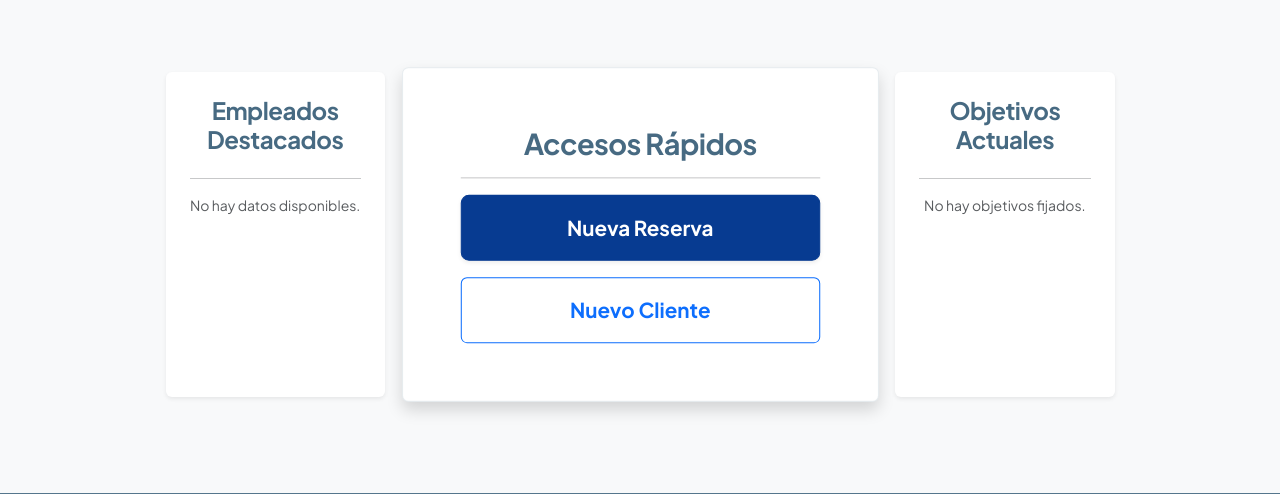
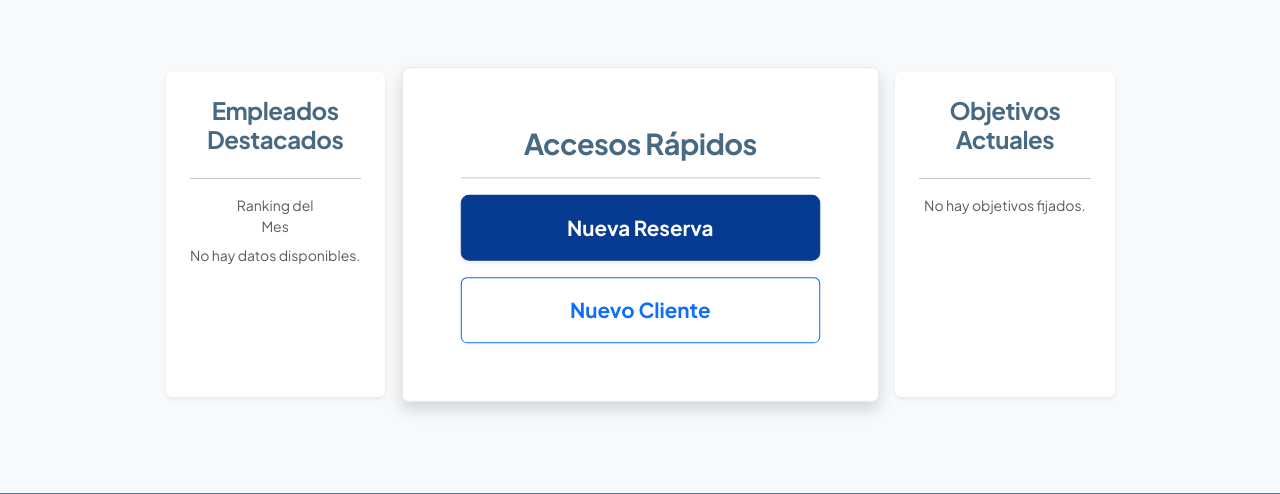
Before and after one commit to PonceDiego/eventos, a Django app: page / in a window 1280 px wide. Shown: the part 146-640 px from the top of the page. Run offline with Django 5.2, Linux system fonts and the light colour scheme; data that the repository does not hold is empty; some libraries are stand-ins or nearby versions.

Commit message:
ft:concarruselenempleados

```diff
--- a/servicios/templates/home.html
+++ b/servicios/templates/home.html
@@ -8,18 +8,129 @@
             <div class="card-body p-4">
                 <h4 class="fw-bold text-center text-primary-custom mb-4">Empleados Destacados</h4>
                 <hr class="my-3">
+                <div id="carruselEmpleados" class="carousel slide" data-bs-ride="carousel">
+
+                    <div class="carousel-inner">
+                        <div class="carousel-item active">
+                            <div class="d-flex align-items-center justify-content-center position-relative mb-2">
+                                <button
+                                        class="carousel-control-prev position-static"
+                                        type="button"
+                                        data-bs-target="#carruselEmpleados"
+                                        data-bs-slide="prev"
+                                        style="width: 35px; height: 30px;">
+
+          <span
+                  class="carousel-control-prev-icon"
+                  aria-hidden="true"
+                  style="width: 18px; height: 18px;">
+          </span>
+
+                                    <span class="visually-hidden">
+            Anterior
+          </span>
+                                </button>
+                                <p class="text-center small text-muted mb-0 flex-grow-1">
+                                    Ranking del Mes
+                                </p>
+                                <button
+                                        class="carousel-control-next position-static"
+                                        type="button"
+                                        data-bs-target="#carruselEmpleados"
+                                        data-bs-slide="next"
+                                        style="width: 35px; height: 30px;">
+          <span
+                  class="carousel-control-next-icon"
+                  aria-hidden="true"
+                  style="width: 18px; height: 18px;">
+          </span>
+                                    <span class="visually-hidden">
+            Siguiente
+          </span>
+                                </button>
+                            </div>
                             {% if ranking %}
                             <ul class="list-group list-group-flush">
                                 {% for empleado in ranking %}
                                 <li class="list-group-item d-flex justify-content-between align-items-center px-0">
-            <span><span class="fw-bold me-2">#{{ forloop.counter }}</span>{{ empleado }}</span>
-            <span class="badge bg-primary rounded-pill">{{ empleado.total_reservas }} reservas</span>
+          <span>
+            <span class="fw-bold me-2">
+              #{{ forloop.counter }}
+            </span>
+            {{ empleado }}
+          </span>
+                                    <span class="badge bg-primary rounded-pill">
+            {{ empleado.total_reservas }}
+          </span>
                                 </li>
                                 {% endfor %}
                             </ul>
                             {% else %}
-        <p class="text-muted text-center small mb-0">No hay datos disponibles.</p>
+                            <p class="text-muted text-center small mb-0">
+                                No hay datos disponibles.
+                            </p>
                             {% endif %}
+                        </div>
+                        <div class="carousel-item">
+                            <div class="d-flex align-items-center justify-content-center position-relative mb-2">
+                                <button
+                                        class="carousel-control-prev position-static"
+                                        type="button"
+                                        data-bs-target="#carruselEmpleados"
+                                        data-bs-slide="prev"
+                                        style="width: 35px; height: 30px;">
+          <span
+                  class="carousel-control-prev-icon"
+                  aria-hidden="true"
+                  style="width: 18px; height: 18px;">
+          </span>
+                                    <span class="visually-hidden">
+            Anterior
+          </span>
+                                </button>
+                                <p class="text-center small text-muted mb-0 flex-grow-1">
+                                    Ranking del Año
+                                </p>
+                                <button
+                                        class="carousel-control-next position-static"
+                                        type="button"
+                                        data-bs-target="#carruselEmpleados"
+                                        data-bs-slide="next"
+                                        style="width: 35px; height: 30px;">
+          <span
+                  class="carousel-control-next-icon"
+                  aria-hidden="true"
+                  style="width: 18px; height: 18px;">
+          </span>
+                                    <span class="visually-hidden">
+            Siguiente
+          </span>
+                                </button>
+                            </div>
+                            {% if ranking_anual %}
+                            <ul class="list-group list-group-flush">
+                                {% for empleado in ranking_anual %}
+                                <li class="list-group-item d-flex justify-content-between align-items-center px-0">
+          <span>
+            <span class="fw-bold me-2">
+              #{{ forloop.counter }}
+            </span>
+            {{ empleado }}
+          </span>
+                                    <span class="badge bg-info rounded-pill">
+            {{ empleado.total_reservas }}
+          </span>
+                                </li>
+                                {% endfor %}
+                            </ul>
+                            {% else %}
+                            <p class="text-muted text-center small mb-0">
+                                No hay datos disponibles.
+                            </p>
+                            {% endif %}
+                        </div>
+                    </div>
+                </div>
             </div>
         </div>
     </div>
--- a/servicios/views.py
+++ b/servicios/views.py
@@ -11,6 +11,7 @@ from django.utils import timezone
 def home(request):
     servicios = Servicio.objects.filter(activo=True)
     ahora = timezone.now()
+
     objetivos = ObjetivoVenta.objects.filter(activo=True, servicio__activo=True).annotate(
         vendidos=Count(
             'servicio__reservas',
@@ -29,27 +30,18 @@ def home(request):
         )
     ).filter(total_reservas__gt=0).order_by('-total_reservas')[:5]
 
-    destacado_mes = Empleado.objects.filter(activo=True).annotate(
-        total_reservas=Count(
-            'reservas_empleado',
-            filter=Q(reservas_empleado__fecha_reserva__year=ahora.year,
-                     reservas_empleado__fecha_reserva__month=ahora.month)
-        )
-    ).filter(total_reservas__gt=0).order_by('-total_reservas').first()
-
-    destacado_anio = Empleado.objects.filter(activo=True).annotate(
+    ranking_anual = Empleado.objects.filter(activo=True).annotate(
         total_reservas=Count(
             'reservas_empleado',
             filter=Q(reservas_empleado__fecha_reserva__year=ahora.year)
         )
-    ).filter(total_reservas__gt=0).order_by('-total_reservas').first()
+    ).filter(total_reservas__gt=0).order_by('-total_reservas')[:5]
 
     return render(request, 'home.html', {
         'servicios': servicios,
         'objetivos': objetivos,
         'ranking': ranking,
-        'destacado_mes': destacado_mes,
-        'destacado_anio': destacado_anio,
+        'ranking_anual': ranking_anual,
     })
 # Views de listas
 
```
Also changed, not shown: other parts of servicios/templates/home.html (+6 -35 lines). Lines whose indentation alone changed are shown as unchanged.
